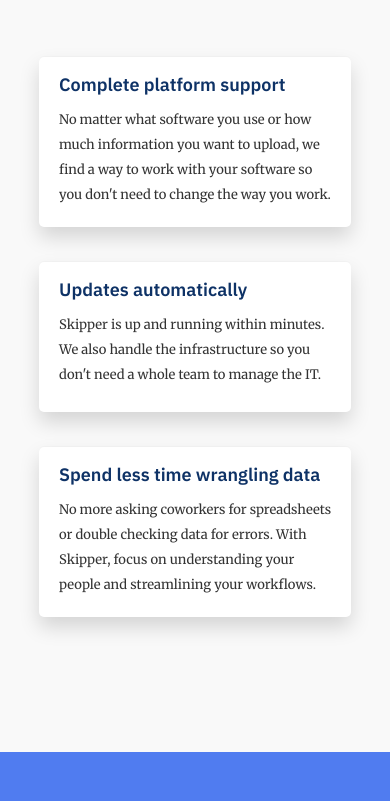
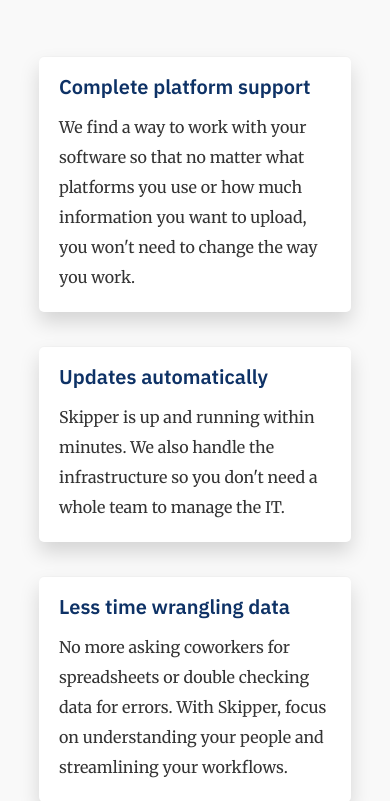
Before and after one commit to bstanfield/skipper, a website: page app/assets/index.pug in a window 390 px wide. Shown: the part 1013-1814 px from the top of the page. Drawn offline with nearby package versions, Linux system fonts and the light colour scheme; files that its build step writes are made by us from their sources; a script that the page names is missing.

Commit message:
fixed header img and card mq

```diff
--- a/app/assets/index.pug
+++ b/app/assets/index.pug
@@ -40,14 +40,14 @@
             .col-md-4
                 .card.child.shadow.child-min
                     h1 Complete platform support
-                    h4 No matter what software you use or how much information you want to upload, we find a way to work with your software so you don't need to change the way you work.
+                    h4 We find a way to work with your software so that no matter what platforms you use or how much information you want to upload, you won't need to change the way you work.
             .col-md-4
                 .card.child.shadow.child-min
                     h1 Updates automatically
                     h4 Skipper is up and running within minutes. We also handle the infrastructure so you don't need a whole team to manage the IT.
             .col-md-4
                 .card.child.shadow.child-min
-                    h1 Spend less time wrangling data
+                    h1 Less time wrangling data
                     h4 No more asking coworkers for spreadsheets or double checking data for errors. With Skipper, focus on understanding your people and streamlining your workflows.
 
   .background-blue.full-width-bg.no-bottom-margin#getstarted
--- a/app/mq.scss
+++ b/app/mq.scss
@@ -20,6 +20,7 @@
     .card {
         margin-bottom: 100px;
         max-width: 450px;
+        width: 90%;
     }
 
     .float-left {
@@ -36,10 +37,6 @@
         margin-right: 0px;
     }
 
-    .card {
-        width: 90%;
-    }
-
     .show {
         display: none !important;
     }
@@ -53,7 +50,6 @@
     }
 
     .child.card {
-        width: 100%;
         margin-bottom: 35px;
         min-height: 150px;
     }
@@ -87,6 +83,11 @@
         background-color: transparent;
         padding: 0px;
     }
+
+    .hero-image img.hero-img {
+        right: 10px;
+      }
+
 }
 
 @media screen and (max-width: 850px) {
--- a/app/styles.scss
+++ b/app/styles.scss
@@ -223,14 +223,14 @@
   }
 
     .child > h1 {
-      font-size: 18px;
+      font-size: 20px;
       margin-bottom: 0px;
-      line-height: 25px;
+      line-height: 30px;
     }
 
     .child > h4 {
-      font-size: 13px;
-      line-height: 25px;
+      font-size: 16px;
+      line-height: 30px;
     }
 
     .child-min {
```
Also changed, not shown: app/assets/images/skipper-integrate-small.png (added), app/assets/images/skipper-integrate.png, public/app.css, public/images/skipper-integrate-small.png (added), public/images/skipper-integrate.png, public/index.html, 2 other files.
